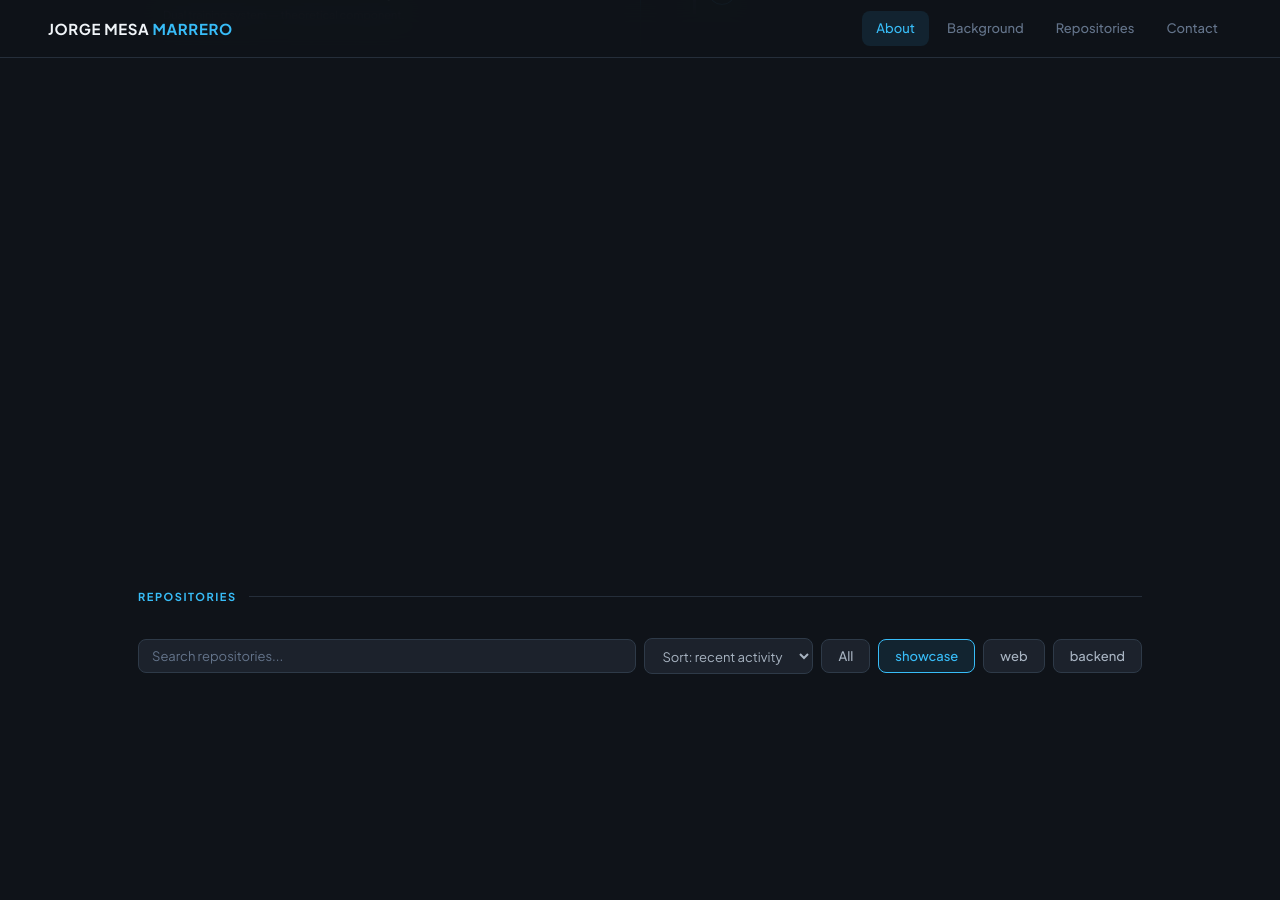
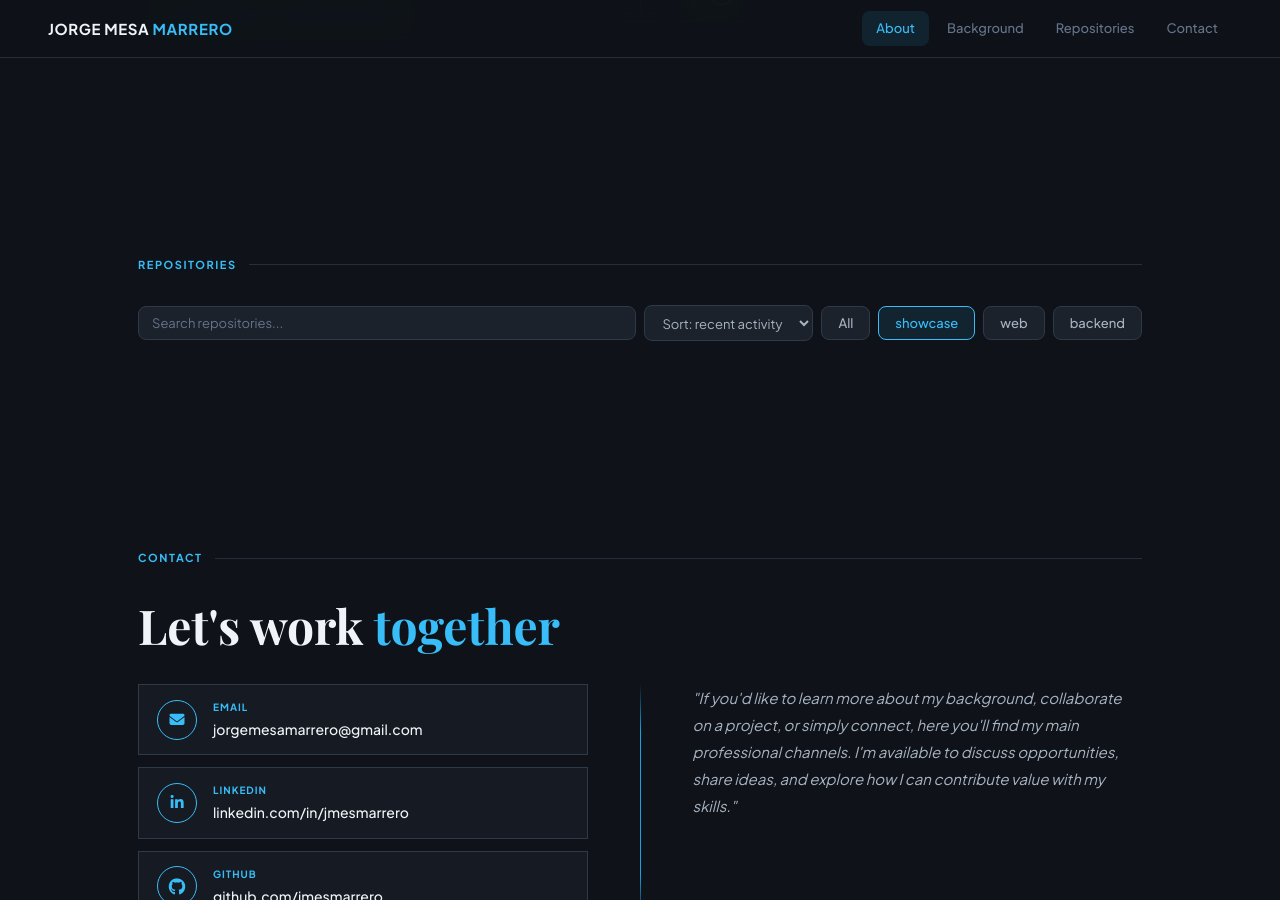
Before and after one commit to jmesmarrero/jmesmarrero.github.io, a Jekyll site: the page built from index.html, in a window 1280 px wide and 900 px high, scrolled down 1660 px. Built offline with Jekyll 4.4.1, drawn with Linux system fonts in a browser that asks for light colours.

Commit message:
cambio en contacto

```diff
--- a/assets/css/styles.css
+++ b/assets/css/styles.css
@@ -719,3 +719,58 @@ body {
   padding-bottom: 64px;
   align-items: flex-start;
 }
+
+/* ── FIX: reduce gaps between sections ── */
+#repos {
+  min-height: auto;
+  padding-top: 48px;
+  padding-bottom: 48px;
+  align-items: flex-start;
+}
+
+#contact {
+  min-height: auto;
+  padding-top: 48px;
+  padding-bottom: 80px;
+  align-items: flex-start;
+}
+
+/* ── CONTACT layout: two columns ── */
+.contact-layout {
+  display: grid;
+  grid-template-columns: 1fr 1px 1fr;
+  gap: 0 52px;
+  align-items: start;
+}
+
+.contact-divider {
+  background: linear-gradient(to bottom,
+    transparent 0%,
+    var(--accent-dim) 20%,
+    var(--accent-dim) 80%,
+    transparent 100%);
+  align-self: stretch;
+  opacity: 0.35;
+  min-height: 200px;
+}
+
+.contact-tagline {
+  font-size: 15px;
+  color: var(--text-2);
+  line-height: 1.8;
+  font-style: italic;
+  margin: 0;
+}
+
+/* ── CONTACT TITLE: more breathing room ── */
+.contact-title {
+  margin: 28px 0 32px;
+}
+
+@media (max-width: 860px) {
+  .contact-layout {
+    grid-template-columns: 1fr;
+    gap: 32px;
+  }
+  .contact-divider { display: none; }
+}
--- a/index.html
+++ b/index.html
@@ -216,6 +216,9 @@ title: "Jorge Mesa Marrero — CV & Repos"
   <div class="fp-inner">
     <div class="sec-label reveal">Contact</div>
     <h2 class="contact-title reveal reveal-d1">Let's work <span>together</span></h2>
+    <div class="contact-layout">
+
+      <!-- LEFT: cards -->
       <div class="contact-grid reveal reveal-d2">
 
         <a class="contact-card" href="mailto:jorgemesamarrero@gmail.com">
@@ -241,6 +244,16 @@ title: "Jorge Mesa Marrero — CV & Repos"
             <p class="contact-value">github.com/jmesmarrero</p>
           </div>
         </a>
+
+      </div>
+
+      <!-- DIVIDER -->
+      <div class="contact-divider reveal reveal-d2"></div>
+
+      <!-- RIGHT: tagline -->
+      <div class="reveal reveal-d3">
+        <p class="contact-tagline">"If you'd like to learn more about my background, collaborate on a project, or simply connect, here you'll find my main professional channels. I'm available to discuss opportunities, share ideas, and explore how I can contribute value with my skills."</p>
+      </div>
 
     </div>
   </div>
```
Lines whose indentation alone changed are shown as unchanged.
